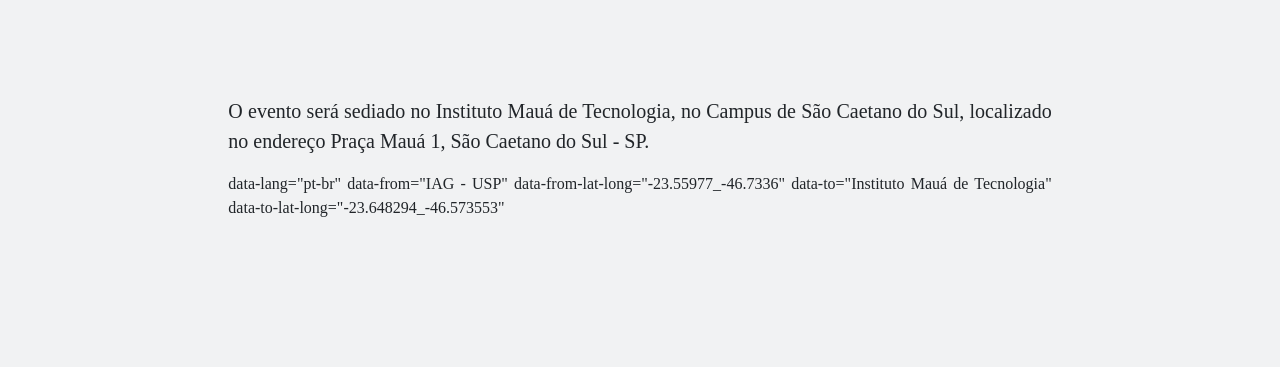
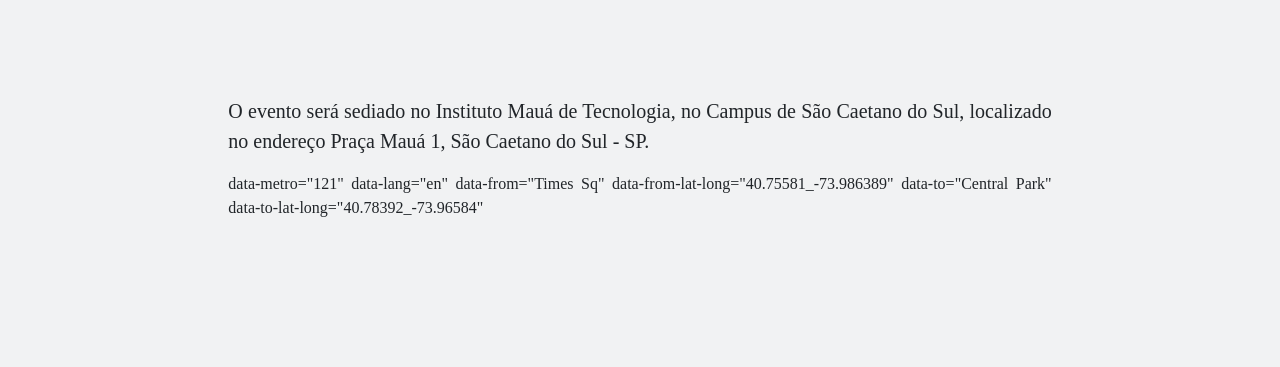
Before and after one commit to wosmla/website, a Jekyll site: the page built from _pgs/test.html, in a window 1280 px wide. Shown: the part 446-813 px from the top of the page. Built offline with Jekyll 4.4.1, drawn with Linux system fonts in a browser that asks for light colours; a script that is not in the unit is left out.

Commit message:
Update test.html

```diff
--- a/_pgs/test.html
+++ b/_pgs/test.html
@@ -19,17 +19,17 @@
   (function(d, s, id) {
       var js, fjs = d.getElementsByTagName(s)[0];
       js = d.createElement(s); js.id = id;
-              js.src = "https://widgets.moovit.com/wtp/pt-br";
+      js.src = "https://widgets.moovit.com/wtp/en";
       fjs.parentNode.insertBefore(js, fjs);
   }(document, 'script', 'moovit-jsw'));
 </script>
-
 <div class="mv-wtp", style="width:100%; height:700px">
-           data-lang="pt-br"
-           data-from="IAG - USP"
-           data-from-lat-long="-23.55977_-46.7336"
-           data-to="Instituto Mauá de Tecnologia"
-           data-to-lat-long="-23.648294_-46.573553"
+   data-metro="121"
+   data-lang="en"
+   data-from="Times Sq"
+   data-from-lat-long="40.75581_-73.986389"
+   data-to="Central Park"
+   data-to-lat-long="40.78392_-73.96584"
 </div>
 
       </div>
```
Lines whose indentation alone changed are shown as unchanged.
